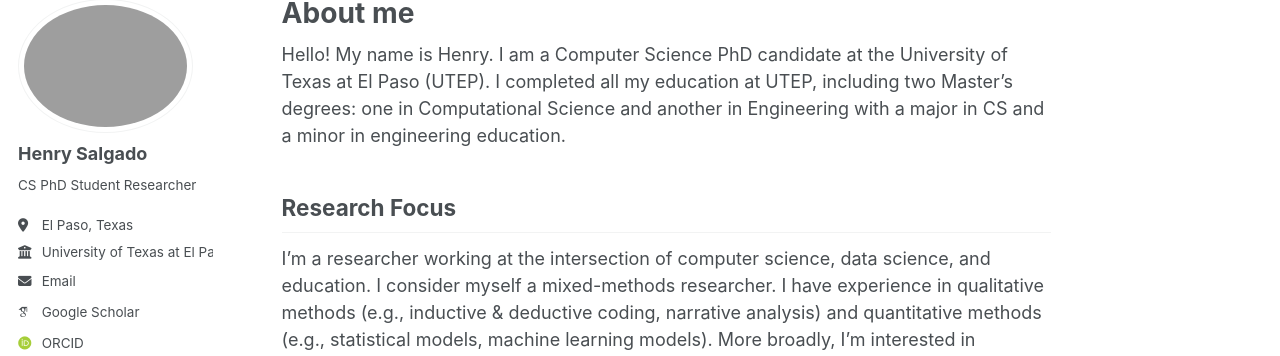
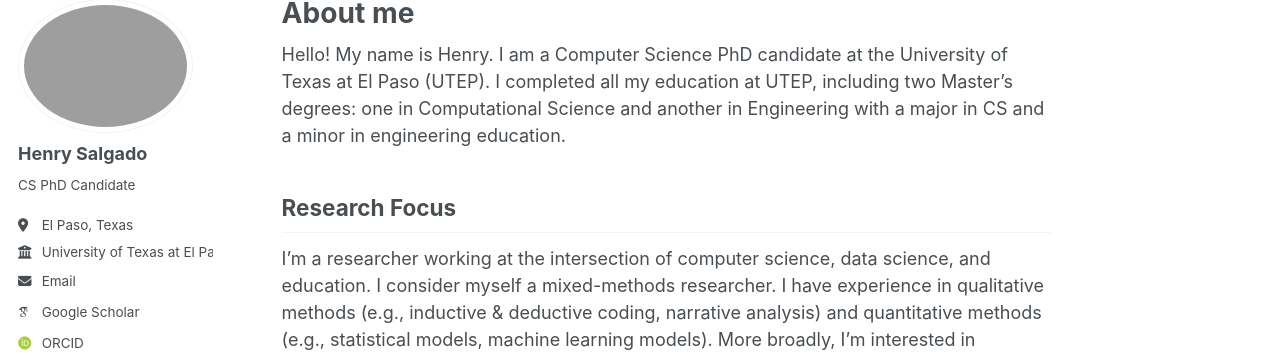
Before and after one commit to eigenhenry/eigenhenry.github.io, a Jekyll site: the page built from _pages/about.md, in a window 1280 px wide. Shown: the part 107-463 px from the top of the page. Built offline with Jekyll 4.4.1, drawn with Linux system fonts in a browser that asks for light colours; some web fonts are replaced.

Commit message:
Update _config.yml

```diff
--- a/_config.yml
+++ b/_config.yml
@@ -24,7 +24,7 @@ author:
   avatar           : "henry.png"
   name             : "Henry Salgado"
   pronouns         : # example: "she/her"
-  bio              : "CS PhD Student Researcher "
+  bio              : "CS PhD Candidate "
   location         : "El Paso, Texas"
   employer         : "University of Texas at El Paso"
   uri              : #
```
